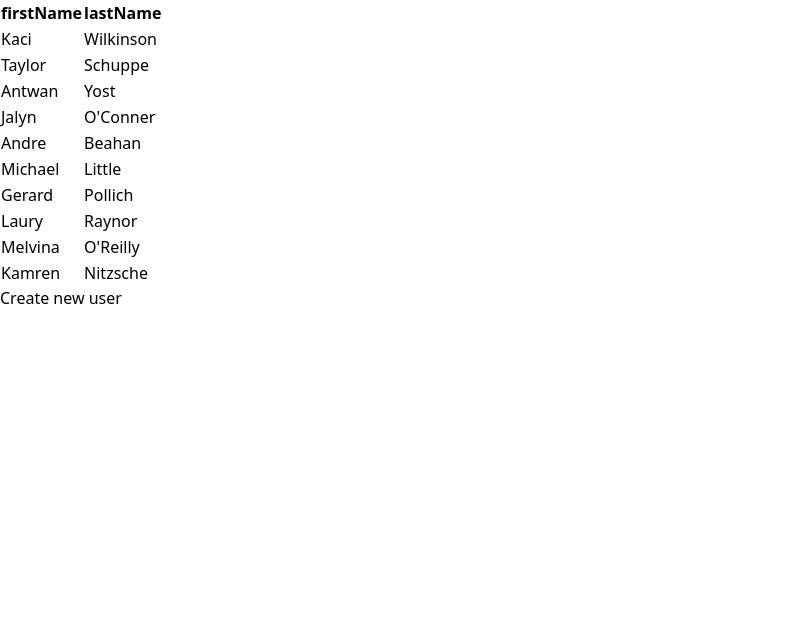
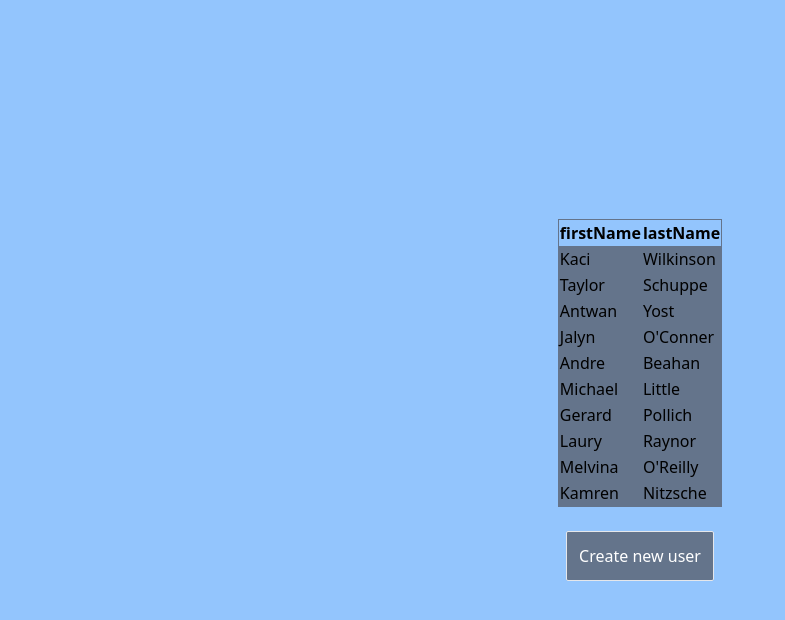
Before and after one commit to theted/st_test, a Vue app: page / in a window 1280 px wide. Shown: the top 620 px of the page, without its empty margins (0-785 px from the left). Built offline with nearby package versions, Linux system fonts and the light colour scheme.

Commit message:
Fix tailwind content paths

```diff
--- a/tailwind.config.js
+++ b/tailwind.config.js
@@ -1,6 +1,6 @@
 /** @type {import('tailwindcss').Config} */
 export default {
-  content: [],
+  content: ["./src/**/*.{vue,ts}"],
   theme: {
     extend: {},
   },
```
